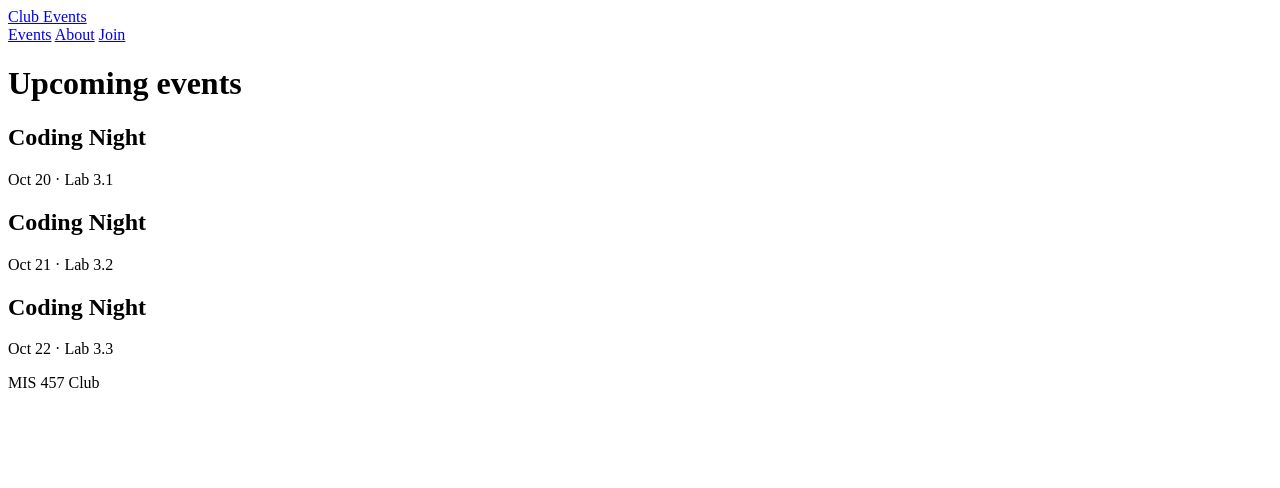
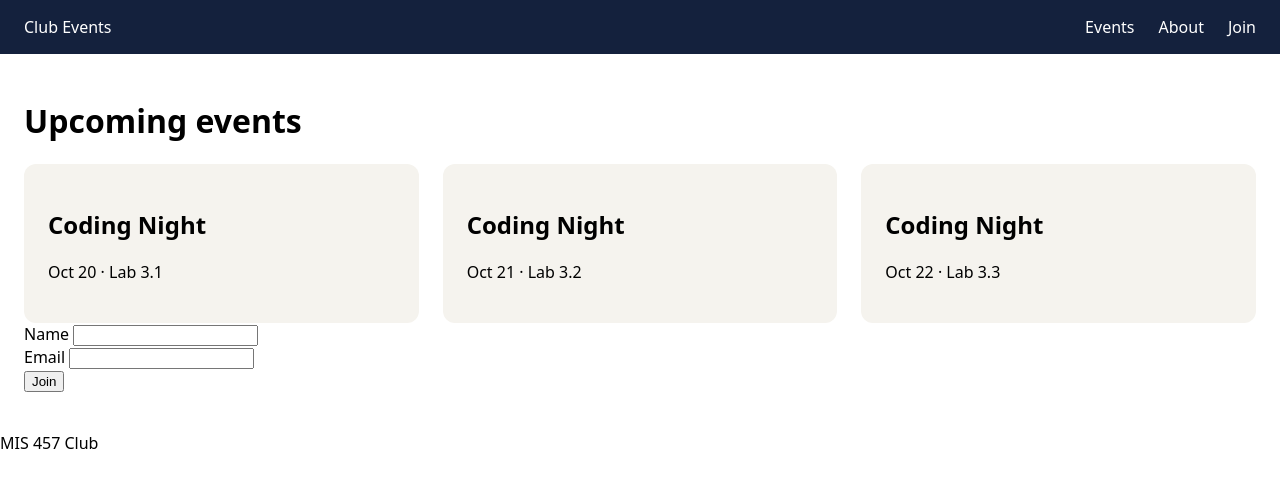
Before and after one commit to rabisooo/web-course-playground, a plain HTML site: page week2/index.html in a window 1280 px wide. Drawn offline with Linux system fonts and the light colour scheme.

Commit message:
Add sign-up form and complete Part E

```diff
--- a/week2/index.html
+++ b/week2/index.html
@@ -1,3 +1,11 @@
+<!DOCTYPE html>
+<html lang="en">
+<head>
+    <meta charset="UTF-8">
+    <meta name="viewport" content="width=device-width, initial-scale=1.0">
+    <title>Week 2 Lab</title>
+    <link rel="stylesheet" href="style.css">
+</head>
 <body>
     <header>
         <a href="#">Club Events</a>
@@ -23,8 +31,21 @@
                 <p>Oct 22 · Lab 3.3</p>
             </article>
         </section>
+
+        <form>
+          <div>
+            <label for="name">Name</label>
+            <input type="text" id="name" name="name" required>
+          </div>
+          <div>
+            <label for="email">Email</label>
+            <input type="email" id="email" name="email" required>
+          </div>
+          <button type="submit">Join</button>
+        </form>
     </main>
     <footer>
         <p>MIS 457 Club</p>
     </footer>
 </body>
+</html>
```
